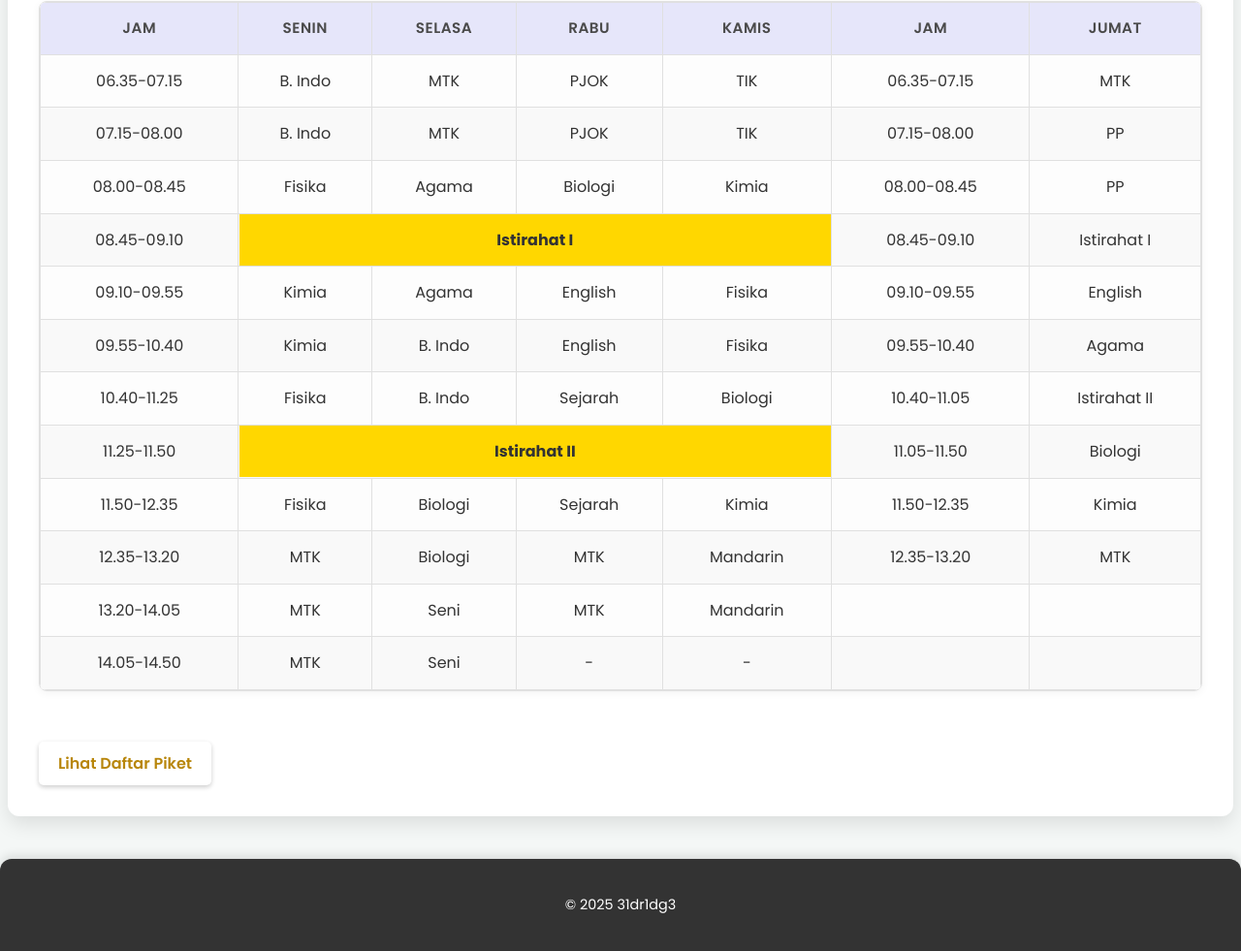
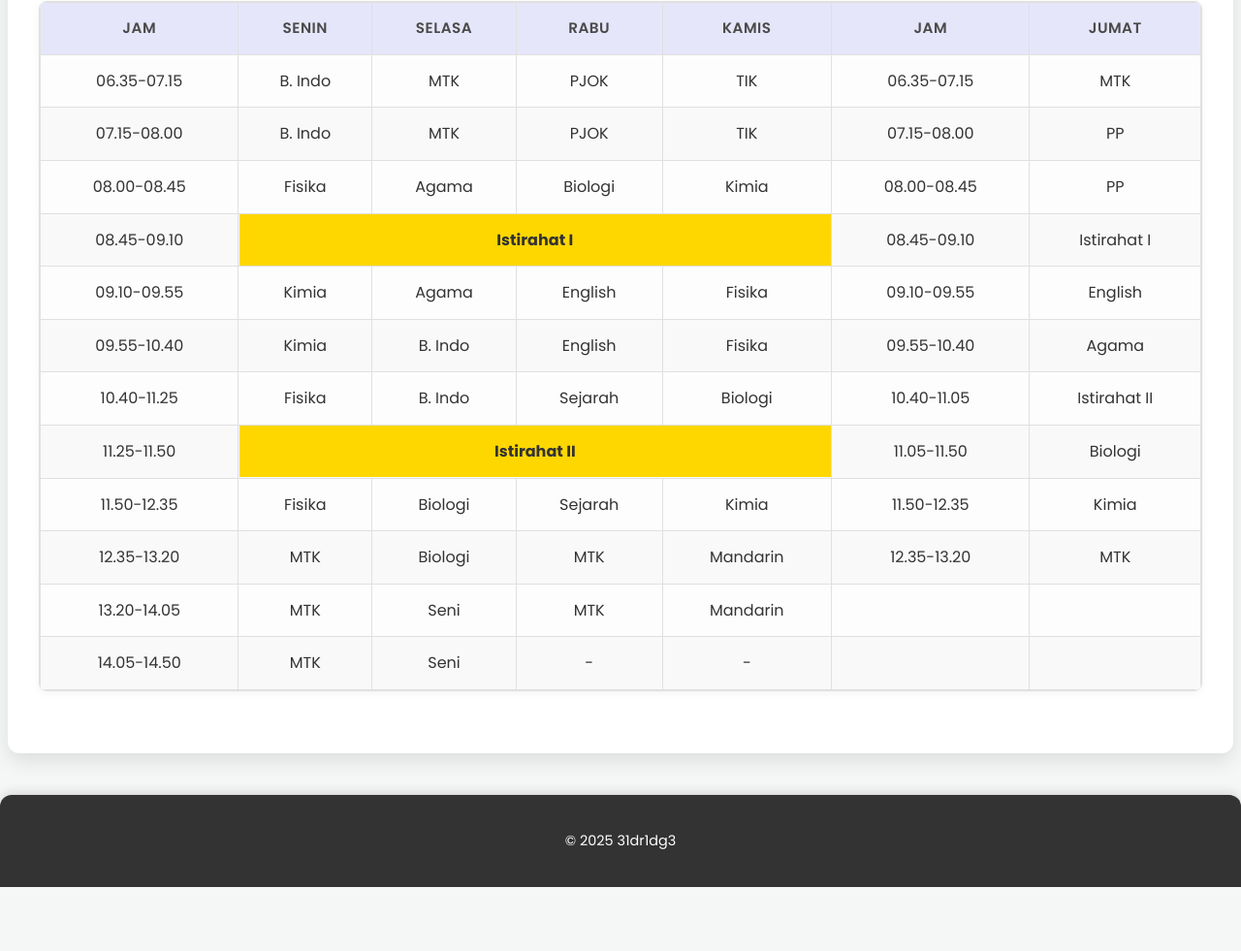
Before and after one commit to 31dr1dg3/XI-C-2, a plain HTML site: page index.html in a window 1280 px wide. Shown: the part 545-1526 px from the top of the page at 97% size. After the commit the page ends 1460 px from the top, so only its background shows below. Drawn offline with nearby package versions, Linux system fonts and the light colour scheme.

Commit message:
Update index.html

```diff
--- a/index.html
+++ b/index.html
@@ -56,7 +56,7 @@
 
 
         <!-- <a href="nama_siswa.html" class="header-button-link">Lihat Daftar Siswa</a> -->
-        <a href="piket.html" class="header-button-link">Lihat Daftar Piket</a>
+<!--         <a href="piket.html" class="header-button-link">Lihat Daftar Piket</a> -->
     </main>
 
     <footer>
```
